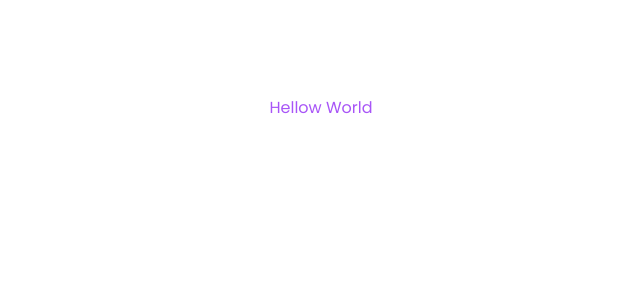
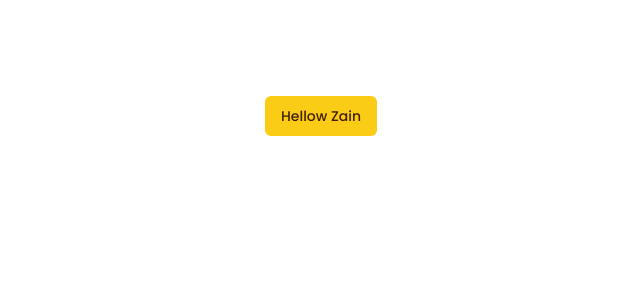
Before and after one commit to shop-vessels/shopvessels, a Next.js app: page / in a window 1280 px wide. Shown: the top 300 px of the page, without its empty margins (319-959 px from the left). Built offline with nearby package versions, Linux system fonts and the light colour scheme.

Commit message:
Added ShadCN UI

```diff
--- a/src/app/globals.css
+++ b/src/app/globals.css
@@ -1,3 +1,59 @@
 @tailwind base;
 @tailwind components;
 @tailwind utilities;
+
+@layer base {
+  :root {
+    --background: 0 0% 100%;
+    --foreground: 20 14.3% 4.1%;
+    --card: 0 0% 100%;
+    --card-foreground: 20 14.3% 4.1%;
+    --popover: 0 0% 100%;
+    --popover-foreground: 20 14.3% 4.1%;
+    --primary: 47.9 95.8% 53.1%;
+    --primary-foreground: 26 83.3% 14.1%;
+    --secondary: 60 4.8% 95.9%;
+    --secondary-foreground: 24 9.8% 10%;
+    --muted: 60 4.8% 95.9%;
+    --muted-foreground: 25 5.3% 44.7%;
+    --accent: 60 4.8% 95.9%;
+    --accent-foreground: 24 9.8% 10%;
+    --destructive: 0 84.2% 60.2%;
+    --destructive-foreground: 60 9.1% 97.8%;
+    --border: 20 5.9% 90%;
+    --input: 20 5.9% 90%;
+    --ring: 20 14.3% 4.1%;
+    --radius: 0.5rem;
+  }
+
+  .dark {
+    --background: 20 14.3% 4.1%;
+    --foreground: 60 9.1% 97.8%;
+    --card: 20 14.3% 4.1%;
+    --card-foreground: 60 9.1% 97.8%;
+    --popover: 20 14.3% 4.1%;
+    --popover-foreground: 60 9.1% 97.8%;
+    --primary: 39 73% 51%;
+    --primary-foreground: 26 83.3% 14.1%;
+    --secondary: 12 6.5% 15.1%;
+    --secondary-foreground: 60 9.1% 97.8%;
+    --muted: 12 6.5% 15.1%;
+    --muted-foreground: 24 5.4% 63.9%;
+    --accent: 12 6.5% 15.1%;
+    --accent-foreground: 60 9.1% 97.8%;
+    --destructive: 0 62.8% 30.6%;
+    --destructive-foreground: 60 9.1% 97.8%;
+    --border: 12 6.5% 15.1%;
+    --input: 12 6.5% 15.1%;
+    --ring: 35.5 91.7% 32.9%;
+  }
+}
+
+@layer base {
+  * {
+    @apply border-border;
+  }
+  body {
+    @apply bg-background text-foreground;
+  }
+}
--- a/src/app/page.jsx
+++ b/src/app/page.jsx
@@ -1,8 +1,11 @@
+import { Button } from "@/components/ui/button";
 
 export default function Home() {
   return (
     <main className="flex min-h-screen flex-col items-center justify-between p-24">
-      <h1 className="text-center text-purple-500">Hellow World</h1>
+      <Button>Hellow Zain</Button>
     </main>
+
+
   );
 }
--- /dev/null
+++ b/src/components/ui/button.jsx
@@ -0,0 +1,47 @@
+import * as React from "react"
+import { Slot } from "@radix-ui/react-slot"
+import { cva } from "class-variance-authority";
+
+import { cn } from "@/lib/utils"
+
+const buttonVariants = cva(
+  "inline-flex items-center justify-center whitespace-nowrap rounded-md text-sm font-medium ring-offset-background transition-colors focus-visible:outline-none focus-visible:ring-2 focus-visible:ring-ring focus-visible:ring-offset-2 disabled:pointer-events-none disabled:opacity-50",
+  {
+    variants: {
+      variant: {
+        default: "bg-primary text-primary-foreground hover:bg-primary/90",
+        destructive:
+          "bg-destructive text-destructive-foreground hover:bg-destructive/90",
+        outline:
+          "border border-input bg-background hover:bg-accent hover:text-accent-foreground",
+        secondary:
+          "bg-secondary text-secondary-foreground hover:bg-secondary/80",
+        ghost: "hover:bg-accent hover:text-accent-foreground",
+        link: "text-primary underline-offset-4 hover:underline",
+      },
+      size: {
+        default: "h-10 px-4 py-2",
+        sm: "h-9 rounded-md px-3",
+        lg: "h-11 rounded-md px-8",
+        icon: "h-10 w-10",
+      },
+    },
+    defaultVariants: {
+      variant: "default",
+      size: "default",
+    },
+  }
+)
+
+const Button = React.forwardRef(({ className, variant, size, asChild = false, ...props }, ref) => {
+  const Comp = asChild ? Slot : "button"
+  return (
+    (<Comp
+      className={cn(buttonVariants({ variant, size, className }))}
+      ref={ref}
+      {...props} />)
+  );
+})
+Button.displayName = "Button"
+
+export { Button, buttonVariants }
--- /dev/null
+++ b/src/lib/utils.js
@@ -0,0 +1,6 @@
+import { clsx } from "clsx"
+import { twMerge } from "tailwind-merge"
+
+export function cn(...inputs) {
+  return twMerge(clsx(inputs))
+}
--- a/tailwind.config.js
+++ b/tailwind.config.js
@@ -1,18 +1,77 @@
 /** @type {import('tailwindcss').Config} */
 module.exports = {
+  darkMode: ["class"],
   content: [
-    "./src/pages/**/*.{js,ts,jsx,tsx,mdx}",
-    "./src/components/**/*.{js,ts,jsx,tsx,mdx}",
-    "./src/app/**/*.{js,ts,jsx,tsx,mdx}",
+    './pages/**/*.{js,jsx}',
+    './components/**/*.{js,jsx}',
+    './app/**/*.{js,jsx}',
+    './src/**/*.{js,jsx}',
   ],
+  prefix: "",
   theme: {
+    container: {
+      center: true,
+      padding: "2rem",
+      screens: {
+        "2xl": "1400px",
+      },
+    },
     extend: {
-      backgroundImage: {
-        "gradient-radial": "radial-gradient(var(--tw-gradient-stops))",
-        "gradient-conic":
-          "conic-gradient(from 180deg at 50% 50%, var(--tw-gradient-stops))",
+      colors: {
+        border: "hsl(var(--border))",
+        input: "hsl(var(--input))",
+        ring: "hsl(var(--ring))",
+        background: "hsl(var(--background))",
+        foreground: "hsl(var(--foreground))",
+        primary: {
+          DEFAULT: "hsl(var(--primary))",
+          foreground: "hsl(var(--primary-foreground))",
+        },
+        secondary: {
+          DEFAULT: "hsl(var(--secondary))",
+          foreground: "hsl(var(--secondary-foreground))",
+        },
+        destructive: {
+          DEFAULT: "hsl(var(--destructive))",
+          foreground: "hsl(var(--destructive-foreground))",
+        },
+        muted: {
+          DEFAULT: "hsl(var(--muted))",
+          foreground: "hsl(var(--muted-foreground))",
+        },
+        accent: {
+          DEFAULT: "hsl(var(--accent))",
+          foreground: "hsl(var(--accent-foreground))",
+        },
+        popover: {
+          DEFAULT: "hsl(var(--popover))",
+          foreground: "hsl(var(--popover-foreground))",
+        },
+        card: {
+          DEFAULT: "hsl(var(--card))",
+          foreground: "hsl(var(--card-foreground))",
+        },
+      },
+      borderRadius: {
+        lg: "var(--radius)",
+        md: "calc(var(--radius) - 2px)",
+        sm: "calc(var(--radius) - 4px)",
+      },
+      keyframes: {
+        "accordion-down": {
+          from: { height: "0" },
+          to: { height: "var(--radix-accordion-content-height)" },
+        },
+        "accordion-up": {
+          from: { height: "var(--radix-accordion-content-height)" },
+          to: { height: "0" },
+        },
+      },
+      animation: {
+        "accordion-down": "accordion-down 0.2s ease-out",
+        "accordion-up": "accordion-up 0.2s ease-out",
       },
     },
   },
-  plugins: [],
-};
+  plugins: [require("tailwindcss-animate")],
+}
```
Also changed, not shown: package.json (+10 -4 lines), components.json (added), 1 other file (tests, documents, lock files or other folders).
